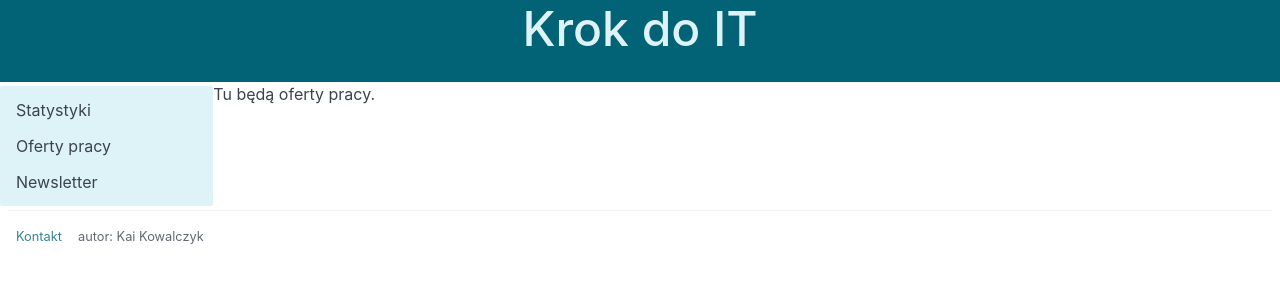
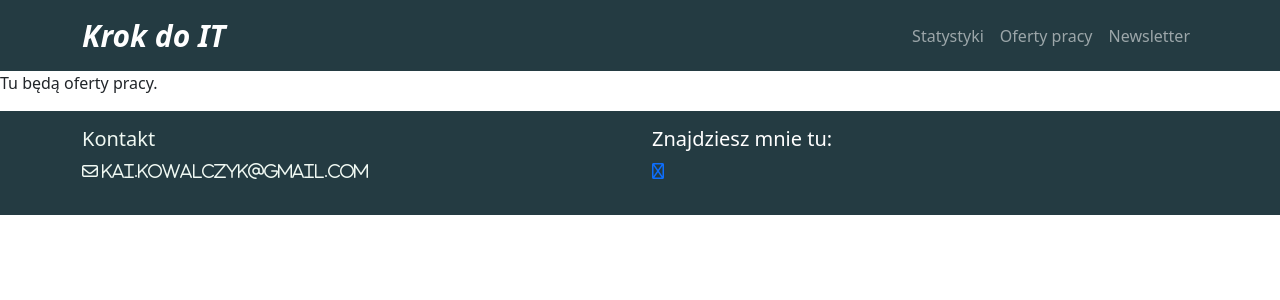
Before and after one commit to kai-kowalczyk/FC-Final-Project, a Django app: page /offers/ in a window 1280 px wide. Shown: the top 300 px of the page. Run offline with Django 3.2, Linux system fonts and the light colour scheme; some libraries are stand-ins or nearby versions.

Commit message:
working on templates with bootstrap

```diff
--- a/it_job_data/data_scraper/templates/data_scraper/base.html
+++ b/it_job_data/data_scraper/templates/data_scraper/base.html
@@ -4,18 +4,50 @@
   {% load static %}
   <meta charset="utf-8">
   <meta name="viewport" content="width=device-width, initial-scale=1">
-    <title>Krok do IT</title>
-    <!--Spectre CSS-->
+  <!--Spectre CSS
   <link rel="stylesheet" href="https://unpkg.com/spectre.css/dist/spectre.min.css">
   <link rel="stylesheet" href="https://unpkg.com/spectre.css/dist/spectre-exp.min.css">
-    <link rel="stylesheet" href="https://unpkg.com/spectre.css/dist/spectre-icons.min.css">
-    <!--Fonts-->
-    <link rel="stylesheet" href="https://fonts.googleapis.com/css2?family=Montserrat&effect=anaglyph">
+  <link rel="stylesheet" href="https://unpkg.com/spectre.css/dist/spectre-icons.min.css"-->
+  <!--Fonts
+  <link rel="stylesheet" href="https://fonts.googleapis.com/css2?family=Montserrat&effect=anaglyph"-->
+  <script src="https://kit.fontawesome.com/c0f627028f.js" crossorigin="anonymous"></script>
+  <!--Bootstrap CSS-->
+  <link href="https://cdn.jsdelivr.net/npm/bootstrap@5.1.3/dist/css/bootstrap.min.css" rel="stylesheet" integrity="sha384-1BmE4kWBq78iYhFldvKuhfTAU6auU8tT94WrHftjDbrCEXSU1oBoqyl2QvZ6jIW3" crossorigin="anonymous">
   <!--Custom CSS-->
   <link rel="stylesheet" href="{% static 'css/style.css' %}" type="text/css">
+  <title>Krok do IT</title>
   </head>
   <body>
-    <header class="navbar">
+    <!--Navbar-->
+    <nav class="navbar navbar-expand-md navbar-dark">
+      <div class="container">
+        <a href="{% url 'homepage' %}" class="navbar-brand" ">Krok do IT</a>
+
+        <button
+          class="navbar-toggler"
+          type="button"
+          data-bs-toggle="collapse"
+          data-bs-target="#navmenu"
+          >
+          <span class="navbar-toggler-icon"></span>
+        </button>
+
+        <div class="collapse navbar-collapse" id="navmenu">
+          <ul class="navbar-nav ms-auto">
+            <li class="nav-item">
+              <a href="#statystyki" class="nav-link">Statystyki</a>
+            </li>
+            <li class="nav-item">
+              <a href="{% url 'offers_page' %}" class="nav-link">Oferty pracy</a>
+            </li>
+            <li class="nav-item">
+              <a href="{% url 'newsletter' %}" class="nav-link">Newsletter</a>
+            </li>
+          </ul>
+        </div>
+      </div>
+    </nav>
+  <!--<header class="navbar">
     <section class="navbar-center p-centered">
       <a href="{% url 'homepage' %}"><h1>Krok do IT</h1></a>
     </section>
@@ -32,9 +64,36 @@
                 <li class="menu-item">
                     <a href="{% url 'newsletter' %}">Newsletter</a>
                 </li>
+        </ul>-->
+    {% block content %}{% endblock content%}
+
+    <!--Footer-->
+    <footer class="p-3 text-white position-relative">
+      <div class="container">
+        <div class="row row-no-gutters">
+          <div class="col-md-6 col-xs-12">
+            <div class="contact">
+              <h5>Kontakt</h5>
+              <ul class="list-unstyled">
+                <li><i class="far fa-envelope"> kai.kowalczyk@gmail.com</i></li>
               </ul>
-    {% block content %}{% endblock content%}
             </div>
+          </div>
+          <div class="col-md-6 col-xs-12">
+            <div class="socials">
+              <h5>Znajdziesz mnie tu:</h5>
+              <ul class="list-unstyled">
+                <li><a href="https://github.com/kai-kowalczyk"><i class="far fa-github"></i></a></li>
+              </ul>
+            </div>
+          </div>
+        </div>
+        <!--<a id="contact" href="#" class="position-absolute top-10 start-50 translate-middle-x">Kontakt</a>
+        <p class="position-absolute top-50 center-50 translate-middle-y">autor: Kai Kowalczyk</p>-->
+
+      </div>
+    </footer>
+  <!--</div>
     <div class="footer-container">
     <div class="divider"></div>
         <div class="footer">
@@ -42,6 +101,7 @@
         <div class="text-muted text-tiny m-2">autor: Kai Kowalczyk</div>
         </div>
     </div>
-    </div>
+    </div>-->
+  <script src="https://cdn.jsdelivr.net/npm/bootstrap@5.1.3/dist/js/bootstrap.bundle.min.js" integrity="sha384-ka7Sk0Gln4gmtz2MlQnikT1wXgYsOg+OMhuP+IlRH9sENBO0LRn5q+8nbTov4+1p" crossorigin="anonymous"></script>
 </body>
 </html>
--- a/it_job_data/data_scraper/views.py
+++ b/it_job_data/data_scraper/views.py
@@ -187,15 +187,18 @@ class NFJAnalyzeOffer:
         return skills
 
 def get_offers(request):
-    data_jjit = JJitOffers()
-    data_jjit.analyze_offers()
+    #data_jjit = JJitOffers()
+    #data_jjit.analyze_offers()
     data_nfj = NFJOffers()
     data_nfj.get_all_offers()
     response = 'Oferty pobrane do bazy danych'
     return HttpResponse(response)
 
 def home_page(request):
-    return render(request, 'data_scraper/homepage.html', context={'name':'world'})
+    top_offers = Offer.best_paid_jobs(Offer, 'junior')
+    index_list = [1, 2, 3, 4, 5, 6, 7, 8, 9, 10]
+    offer_data = dict(zip(index_list, top_offers))
+    return render(request, 'data_scraper/homepage.html', context={'top_offers': offer_data})
 
 def offers_page(request):
     return render(request, 'data_scraper/offers.html')
--- a/it_job_data/static/css/style.css
+++ b/it_job_data/static/css/style.css
@@ -7,10 +7,23 @@ body {
     min-height: 100vh;
 }
 
-.navbar {
-    background-color: #036376;
-    height: 10%;
+nav {
+    background-color: #243B42
 }
+
+.navbar-brand {
+    font-weight: bold;
+    font-style: oblique 20deg;
+    color: #F0F9F3;
+    font-size: 30px;
+}
+
+#text-section{
+    background-color: #F0F9F3;
+    font-size: 16px;
+    color: #1A3C3B
+}
+
 header h1 {
     font-size: 48px;
     color: #DDF3F7;
@@ -30,11 +43,11 @@ header h1 {
     padding-bottom: 1rem;
 }
 
-.footer {
-    height: 10%;
-    display: flex;
+footer {
+    background-color: #243B42;
 }
 
-.footer a {
-    color: #036376;
+.contact{
+    color: #F0F9F3;
+    list-style-type: none;
 }
```
Also changed, not shown: it_job_data/data_scraper/models.py (+6 -4 lines), it_job_data/data_scraper/templates/data_scraper/homepage.html (+47 -2 lines). Lines whose indentation alone changed are shown as unchanged.
